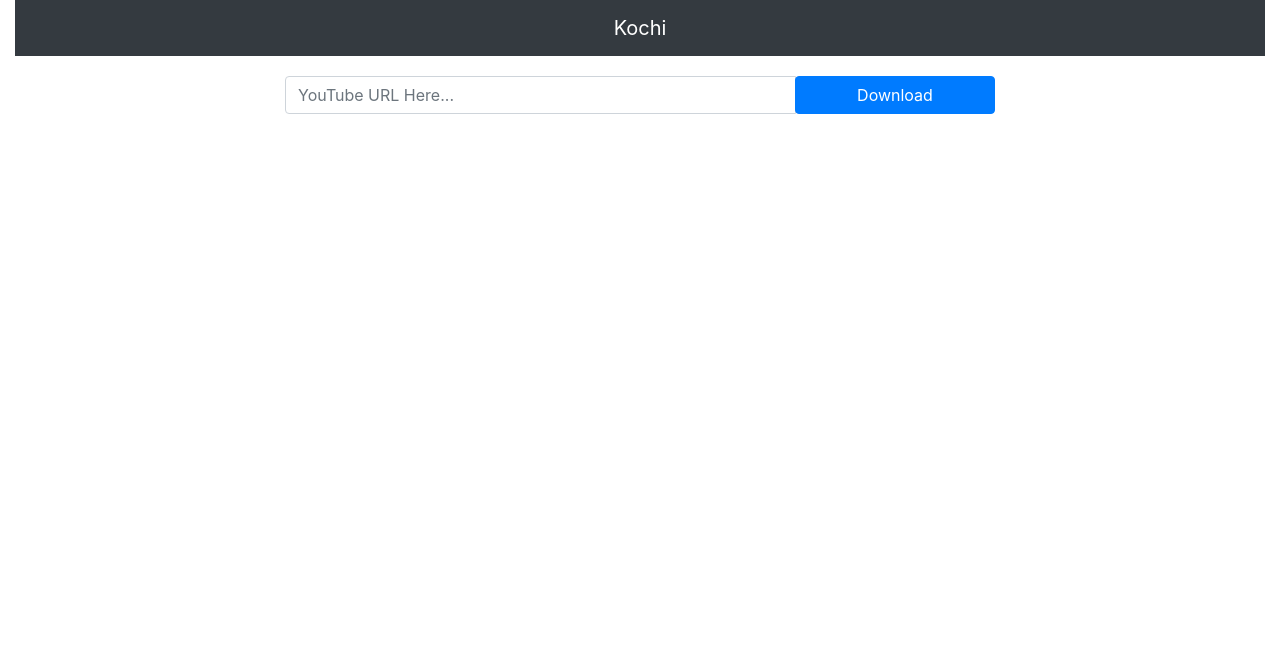
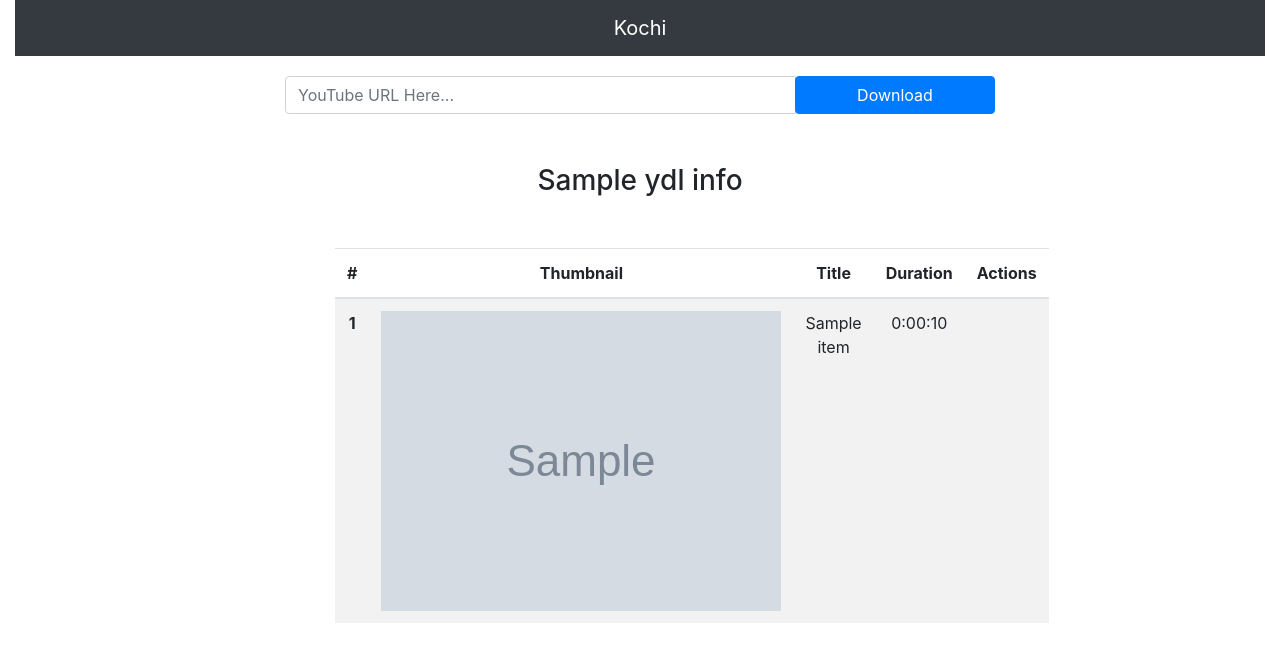
Before and after one commit to smankoo/ProjectKochi, a Flask app: template kochi/templates/index.html in a window 1280 px wide. Shown: the top 662 px of the page. Run offline with Flask 2, Linux system fonts and the light colour scheme; the template is opened without the code that fills it: most values are stand-ins (such as "Sample title", 1, 10 or a date in 2020); grey boxes marked "Sample" are stand-in pictures; some libraries are stand-ins or nearby versions.

Commit message:
Route _getplaylistitems now shows playlist

```diff
--- a/kochi/__init__.py
+++ b/kochi/__init__.py
@@ -6,6 +6,8 @@ import json
 import sys
 import time
 import shutil
+import datetime
+
 from flask import Flask, render_template, request, redirect, send_from_directory, url_for, Response, jsonify
 
 import time
@@ -122,15 +124,23 @@ def create_app(test_config=None):
 
     @app.route('/_getplaylistitems')
     def get_playlist_items():
-        url = "https://music.youtube.com/playlist?list=OLAK5uy_m_Kjhx3wck_RmcJuPf0kLR60t4hpP65Pc"
+        # url = "https://music.youtube.com/playlist?list=OLAK5uy_m_Kjhx3wck_RmcJuPf0kLR60t4hpP65Pc"
+        url = request.args.get('url')
 
         ydl_opts = {}
         with youtube_dl.YoutubeDL(ydl_opts) as ydl:
             ydl_info = ydl.extract_info(url, download=False)
 
-        return jsonify(ydl_info)
+        return render_template('index.html', ydl_info=ydl_info)
+
+
+    @app.template_filter('sec_to_time')
+    def sec_to_time(sec):
+        return str(datetime.timedelta(seconds=sec))
 
     return app
+
+
 
 class MyLogger(object):
     def debug(self, msg):
--- a/kochi/static/js/main.js
+++ b/kochi/static/js/main.js
@@ -1,6 +1,8 @@
 
 $(function () {
-    $('a#download').bind('click', function () {
+    $('a#download').bind('click', function() {
+
+            console.log("download_clicked()")
             $("div#downloadlinkdiv").hide();
 
             url = $("input#url").val();
@@ -33,8 +35,19 @@ $(function () {
             $.get($SCRIPT_ROOT + '/cleanup')
 
             return false;
+    } );
+
+
+    // $('a#downloadplaylista').bind('click', function() {
+    //     alert("fired")
+    //     $.get('/_getplaylistitems', {"url": url})
+    // });
+
 });
-});
+
+function isHidden(el) {
+    return (el.offsetParent === null)
+}
 
 // function start_progress_bar() {
 //   $("#progressdiv").show();
@@ -81,7 +94,8 @@ function update_progress_bar() {
         }
     });
 
-    function show_playlist_table() {
-        $("#playlisttable").show();
 }
+
+function show_playlist() {
+    $("#playlistdiv").show();
 }
--- a/kochi/templates/index.html
+++ b/kochi/templates/index.html
@@ -44,7 +44,44 @@
     </div>
   </div>
 
+  <!-- <form>
+    <a href="#" id="test">
+      <button role="button" class="btn btn-secondary" type="button" id="testbutton" style="width: 200px">
+        Test
+      </button>
+    </a>
+  </form> -->
+  {% if ydl_info is defined %}
+  <div id="playlistdiv" style="text-align: center; margin: 50px;">
+    <h3 style="margin: 50px;">{{ ydl_info['title'] }}</h3>
+    <table class="table table-striped">
+      <thead>
+        <tr>
+          <th scope="col">#</th>
+          <th scope="col">Thumbnail</th>
+          <th scope="col">Title</th>
+          <th scope="col">Duration</th>
+          <th scope="col">Actions</th>
+        </tr>
+      </thead>
+      <tbody>
 
+        {% for item in ydl_info['entries'] %}
+        <tr>
+          <th scope="row">{{ item['playlist_index'] }}</th>
+          <td><img src="{{ item['thumbnails'][0]['url'] }}"> </td>
+          <td>{{ item['title'] }}</td>
+          <td>{{ item['duration']|sec_to_time }}</td>
+          <td></td>
+        </tr>
+        {% endfor %}
+
+      </tbody>
+    </table>
+  </div>
+  {% endif %}
+
+  <!-- join((item['duration'] - (item['duration']/60|round))|string) -->
 </div>
 
 
```
Lines whose indentation alone changed are shown as unchanged.
